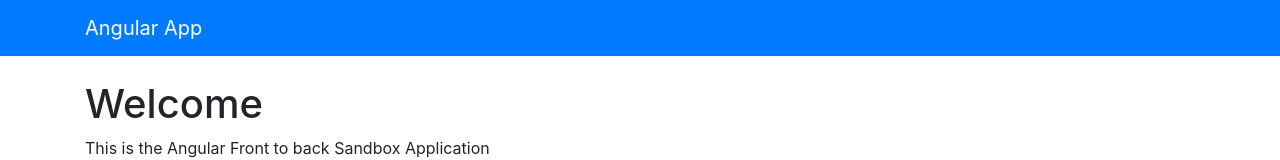
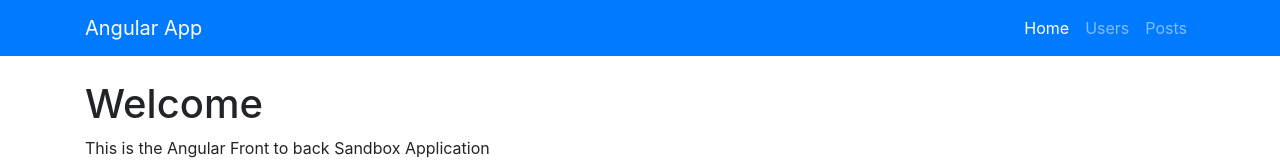
Before and after one commit to jsayram/AngularApp_SandBox, an Angular app: page / in a window 1280 px wide. Shown: the top 160 px of the page. Built offline with nearby package versions, Linux system fonts and the light colour scheme; what @angular/Forms would draw is missing.

Commit message:
Linking routes in on the navbar and having the current route indicate active when active

```diff
--- a/src/app/components/home/home.component.html
+++ b/src/app/components/home/home.component.html
@@ -1,5 +1,5 @@
 <h1>Welcome</h1>
 <p>This is the Angular Front to back Sandbox Application</p>
 
-<button class="btn btn-secondary">Users Section</button>
-<button class="btn btn-dark">Post Section</button>
+<button class="btn btn-secondary" [routerLink]="['/users']">Users Section</button>
+<button class="btn btn-dark" [routerLink]="['/posts']">Post Section</button>
--- a/src/app/components/navbar/navbar.component.html
+++ b/src/app/components/navbar/navbar.component.html
@@ -1,5 +1,24 @@
-<nav class="navbar navbar-dark bg-primary mb-4">
+<nav class="navbar navbar-expand-sm navbar-dark bg-primary mb-4">
   <div class="container">
-    <a href="#" class="navbar-brand">Angular App</a>
+    <a [routerLink]="['/']" class="navbar-brand">Angular App</a>
+    <button class="navbar-toggler" type="button" data-toggle="collapse" data-target="#navbarSupportedContent" aria-controls="navbarSupportedContent" aria-expanded="false" aria-label="Toggle navigation">
+    <span class="navbar-toggler-icon"></span></button>
+
+    <div class="collapse navbar-collapse" id="navbarSupportedContent">
+
+    	<ul class="navbar-nav ml-auto">
+    		<li class="nav-item" [routerLinkActive]="['active']" [routerLinkActiveOptions]="{exact:true}">
+    			<a [routerLink]="['/']" class="nav-link">Home</a>
+    		</li>
+    		<li class="nav-item" [routerLinkActive]="['active']" [routerLinkActiveOptions]="{exact:true}">
+    			<a [routerLink]="['/users']"  class="nav-link">Users</a>
+    		</li>
+    		<li class="nav-item" [routerLinkActive]="['active']" [routerLinkActiveOptions]="{exact:true}">
+    			<a [routerLink]="['/posts']" class="nav-link">Posts</a>
+    		</li>
+
+    	</ul>
+    </div>
   </div>
+
 </nav>
```
